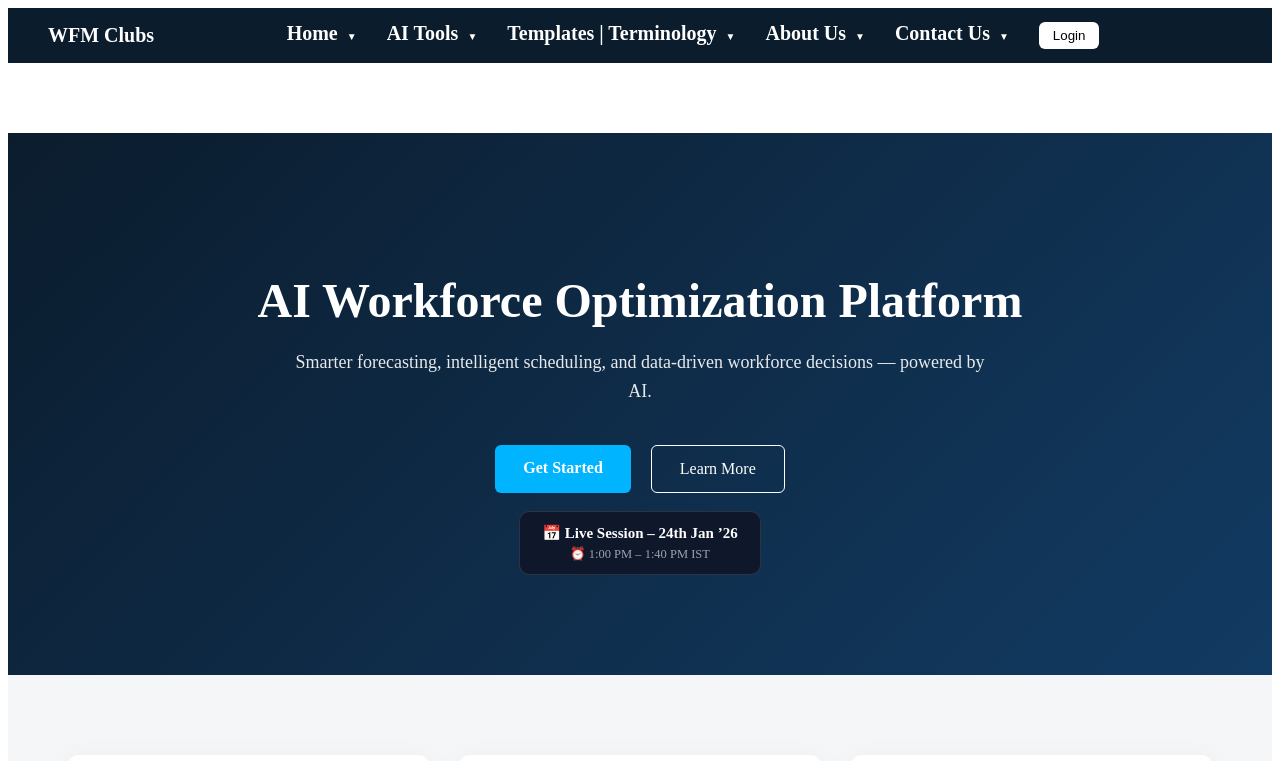
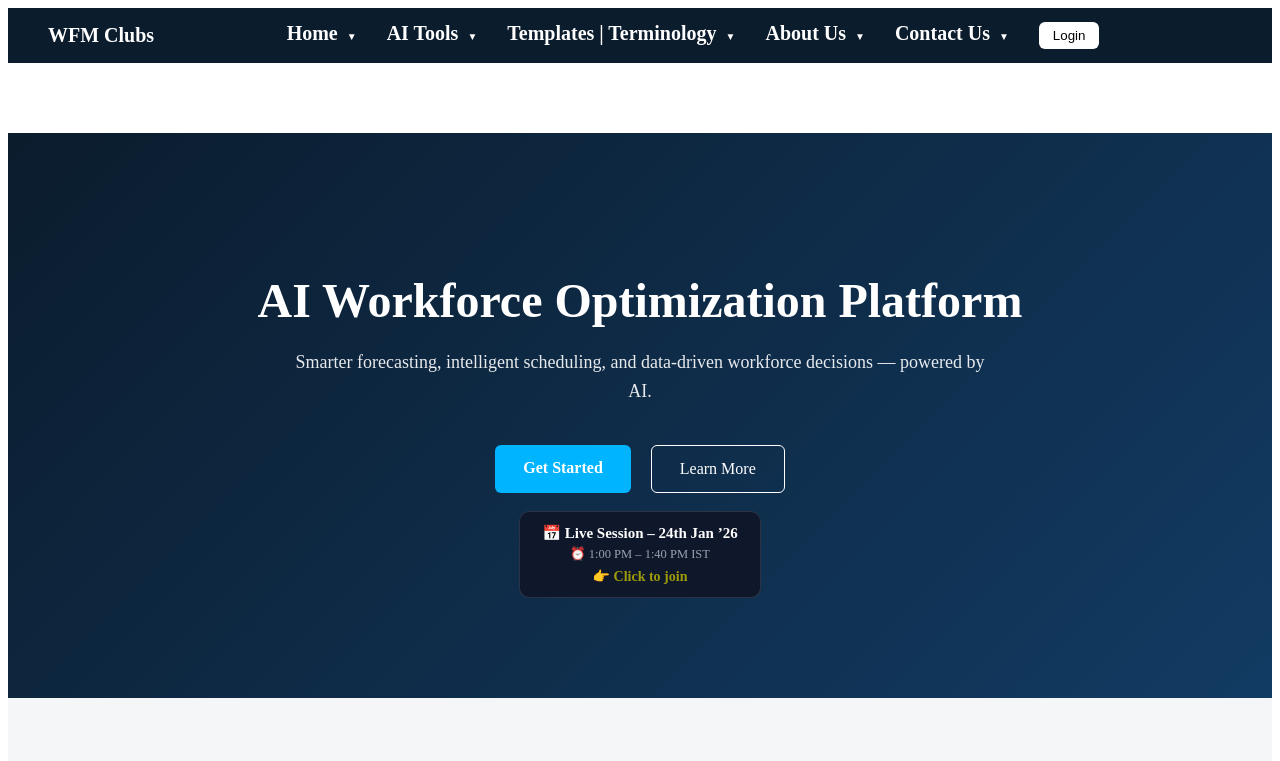
Before and after one commit to garrycnx/wfm-portal, a Next.js app: page / in a window 1280 px wide. Shown: the top 761 px of the page. Built offline with nearby package versions, Linux system fonts and the light colour scheme; no server answers.

Commit message:
live session button added

```diff
--- a/src/app/globals.css
+++ b/src/app/globals.css
@@ -381,3 +381,11 @@ main * {
   margin-top: 4px;
   color: #9ca3af;
 }
+
+.live-join {
+  margin-top: 6px;
+  font-size: 14px;
+  font-weight: 600;
+  color: #9e9c09;
+
+}
--- a/src/app/page.tsx
+++ b/src/app/page.tsx
@@ -28,6 +28,7 @@ export default function Home() {
           >
             <div className="live-title">📅 Live Session – 24th Jan ’26</div>
             <div className="live-time">⏰ 1:00 PM – 1:40 PM IST</div>
+            <div className="live-join">👉 Click to join</div>
           </a>
         </div>
       </section>
```
